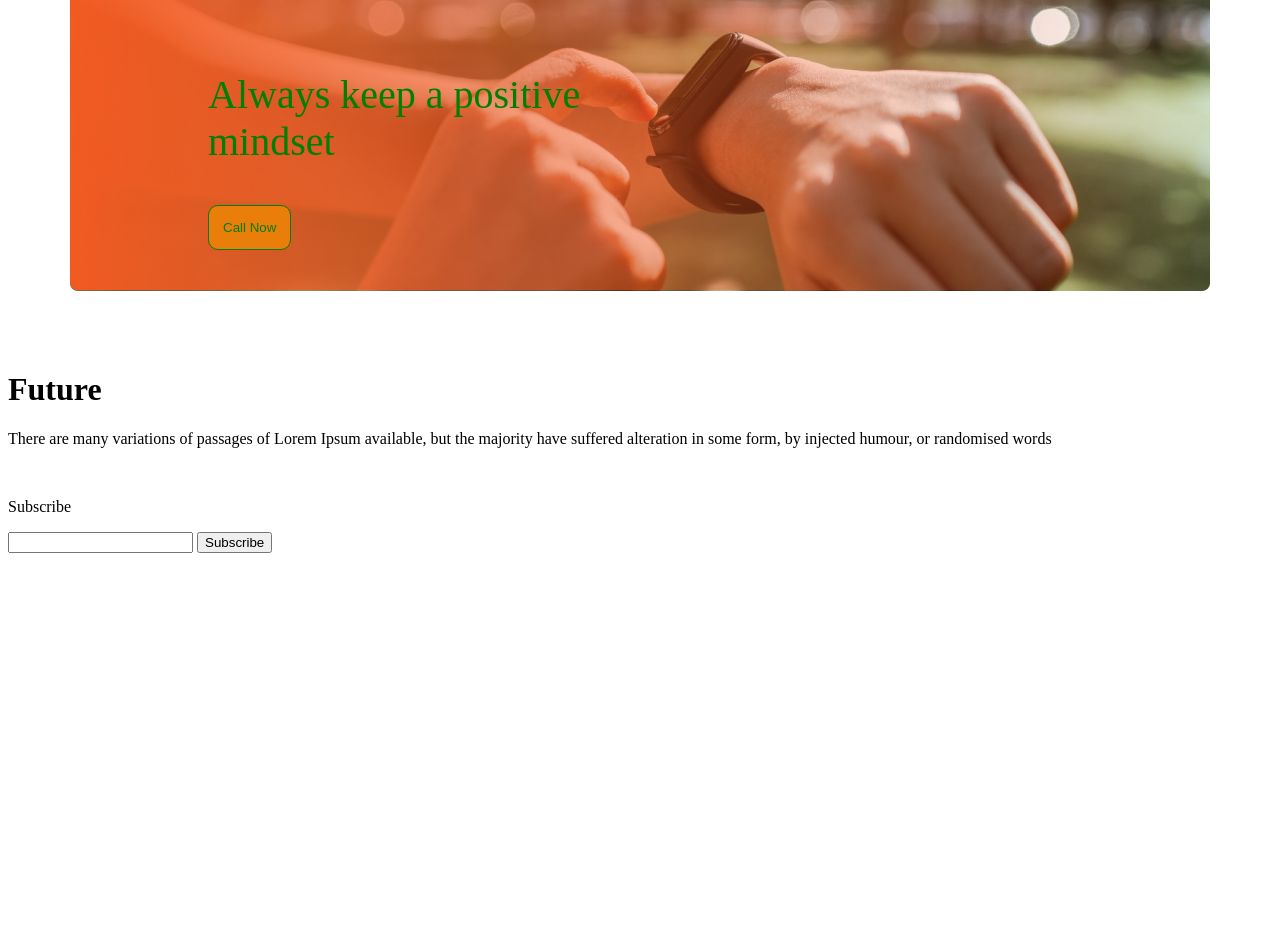
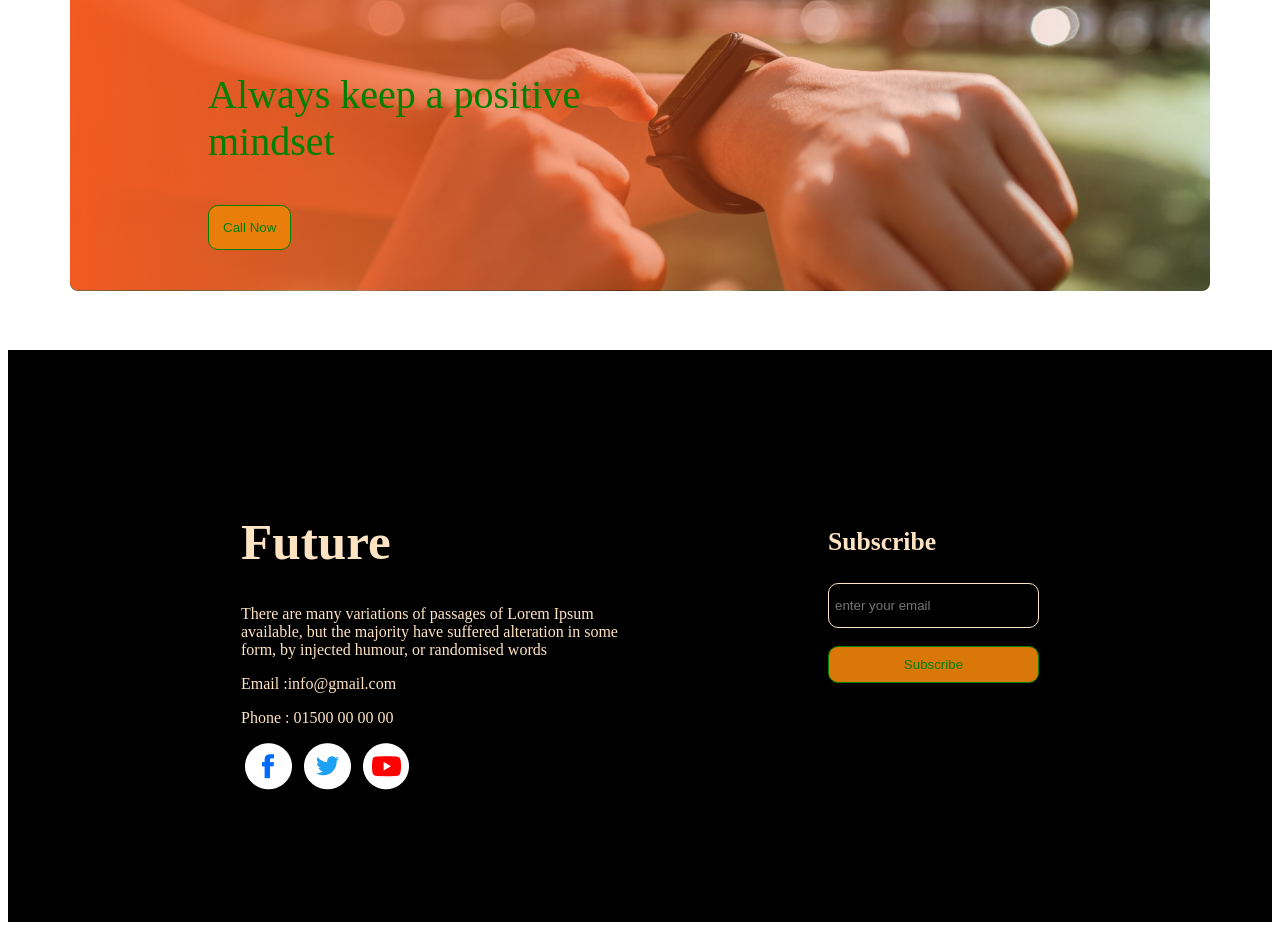
Before and after one commit to fahimabushra1/new-year-new-me, a plain HTML site: page index.html in a window 1280 px wide. Shown: the part 2171-3101 px from the top of the page. Before the commit the page ends 2732 px from the top, so only its background shows below. Drawn offline with Linux system fonts and the light colour scheme.

Commit message:
footer css done

```diff
--- a/index.html
+++ b/index.html
@@ -88,19 +88,25 @@
             <button class="positive-mindset-btn">Call Now</button>
         </div>
     </section>
-    <footer>
+
+
+    <!-- footer start -->
+
+    <footer class="footer-sec">
         <div class="footer">
             <div class="footer-detail">
                 <h1>Future</h1>
-                <p>There are many variations of passages of Lorem Ipsum available, but the majority have suffered
-                    alteration in some form, by injected humour, or randomised words</p>
-                <img src="" alt="">
-                <img src="" alt="">
-                <img src="" alt="">
+                <p>There are many variations of passages of Lorem Ipsum <br>available, but the majority have suffered
+                    alteration in some <br> form, by injected humour, or randomised words</p>
+                <p>Email :info@gmail.com</p>
+                <p>Phone : 01500 00 00 00</p>
+                <img src="./images/icons/fb.png" alt="">
+                <img src="/images/icons/twitter.png" alt="">
+                <img src="./images/icons/youtube.png" alt="">
             </div>
             <div class="footer-input">
-                <p class="input-label">Subscribe</p>
-                <input type="email">
+                <h3 class="input-label">Subscribe</h3>
+                <input type="email" name="email" placeholder="enter your email">
                 <button>Subscribe</button>
             </div>
         </div>
--- a/style.css
+++ b/style.css
@@ -95,3 +95,51 @@
     border-radius: 10px;
     color: green;
 }
+
+/* footetr style start */
+
+.footer-sec {
+    background-color: black;
+    color: bisque;
+    padding: 8em;
+}
+
+.footer {
+    display: flex;
+    justify-content: space-around;
+}
+
+.footer-detail h1 {
+    font-size: 4vw;
+}
+
+.footer-detail img {
+    padding: 0 4px;
+}
+
+.footer-input {
+    display: flex;
+    flex-direction: column;
+    padding-top: 24px;
+}
+
+.input-label {
+    font-size: 2vw;
+}
+
+.footer-input input {
+    padding: 14px 26px 14px 6px;
+    border-radius: 10px;
+    background-color: black;
+    color: bisque;
+    border: 1px solid bisque;
+}
+
+.footer-input button {
+    background-color: rgba(235, 129, 9, 0.925);
+    padding: 10px;
+    border: 1px solid;
+    border-radius: 10px;
+    color: green;
+    margin-top: 18px;
+}
```
